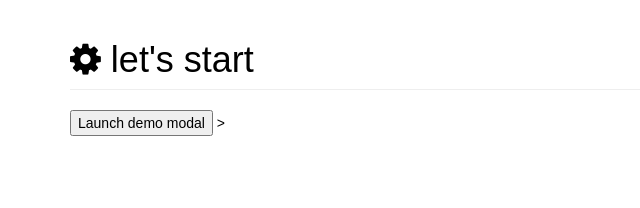
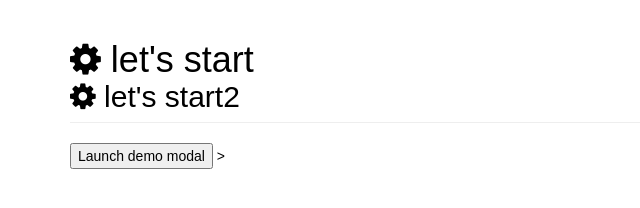
Before and after one commit to alesnik/web, a plain HTML site: page index.html in a window 1280 px wide. Shown: the whole page, without its empty margins (0-640 px from the left). Drawn offline with Linux system fonts and the light colour scheme.

Commit message:
add h2 tag

```diff
--- a/index.html
+++ b/index.html
@@ -50,6 +50,7 @@
         <div class="col-xs-12">
             <div class="page-header">
                 <h1><i class="fa fa-cog"></i> let's start</h1>
+				 <h2><i class="fa fa-cog"></i> let's start2</h2>
             </div>
             <!-- Button trigger modal -->
             <button type="button" class="btn btn-primary btn-lg" data-toggle="modal" data-target="#myModal">
```
